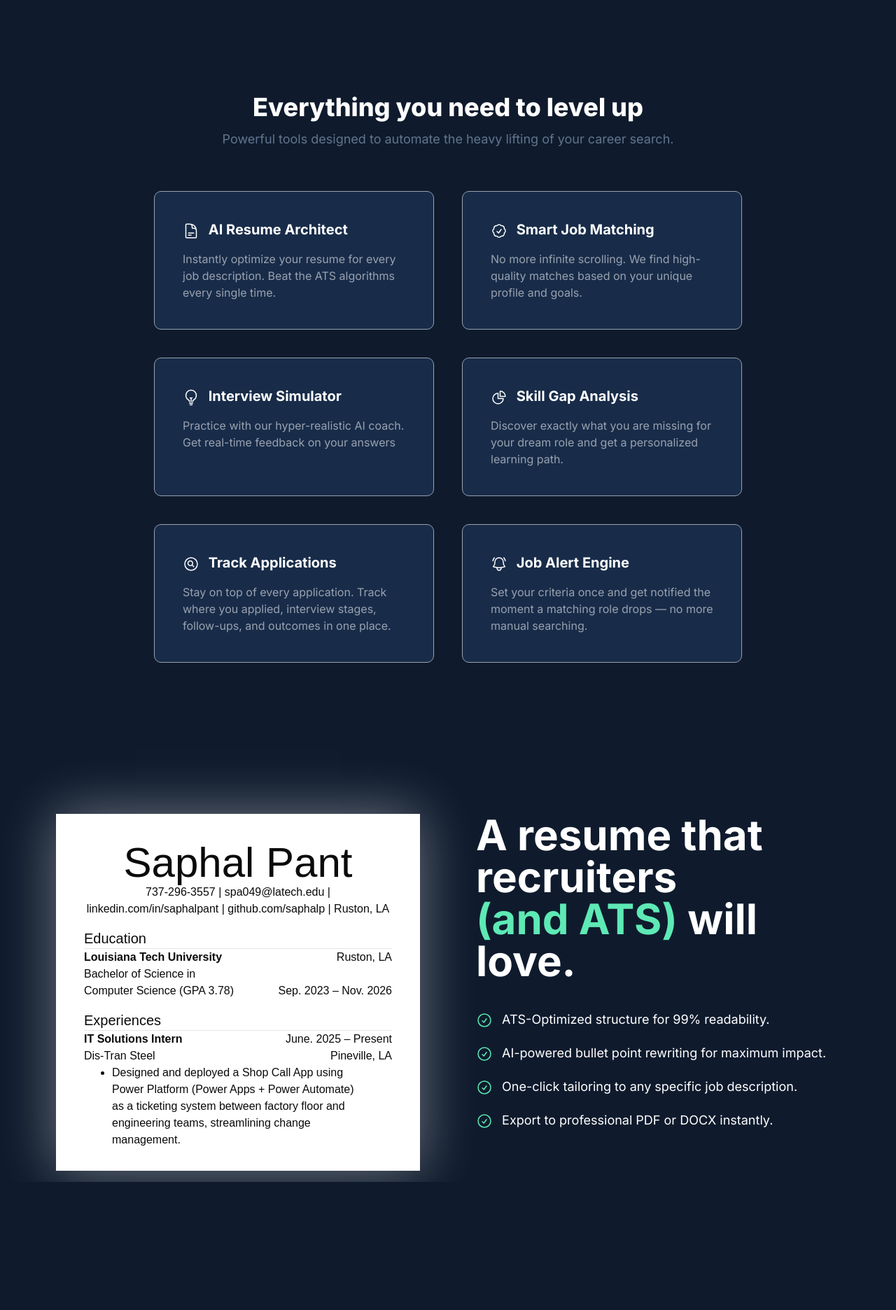
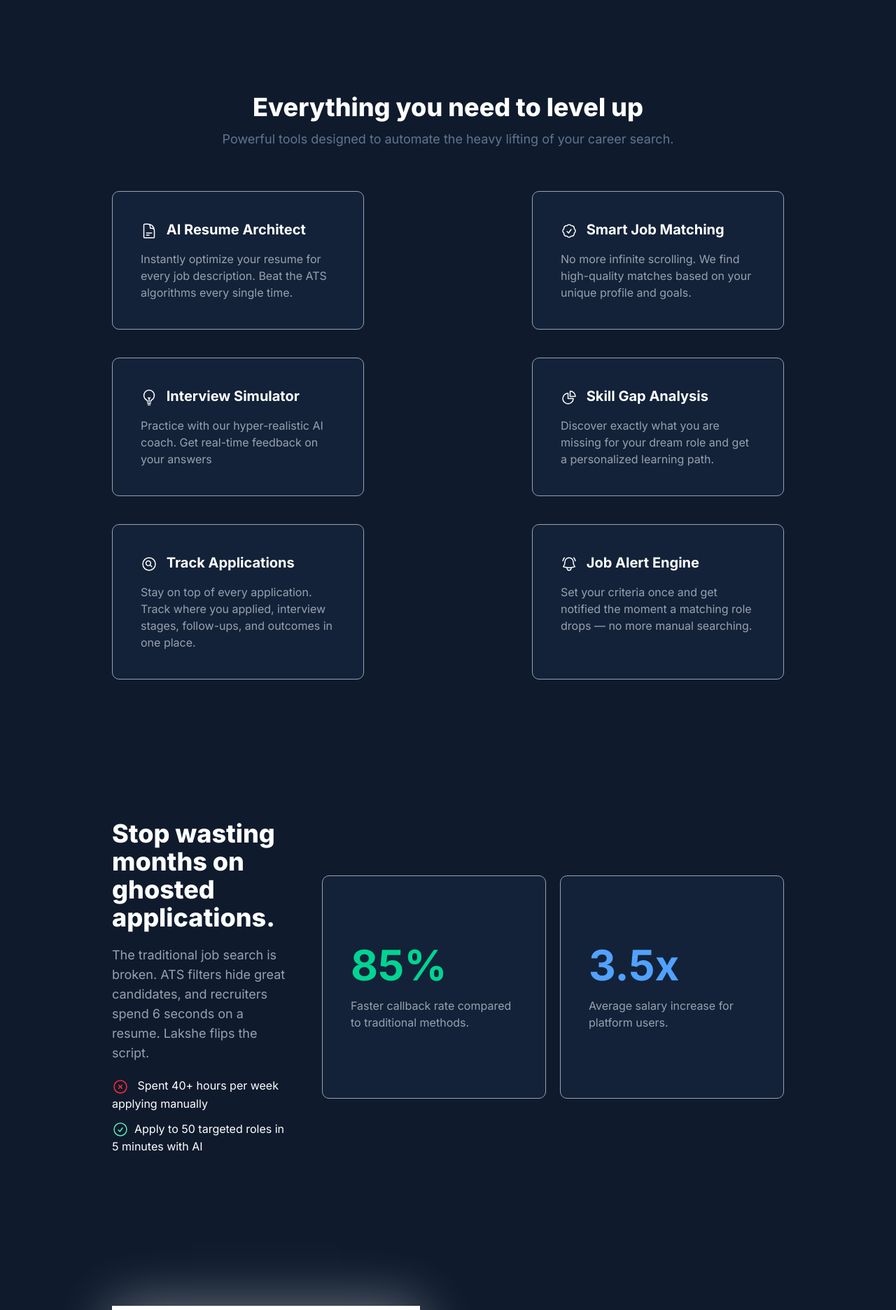
Before and after one commit to saphalp/lakshe-frontend, a Next.js app in the folder lakshe/: page / in a window 1280 px wide. Shown: the part 520-2392 px from the top of the page at 70% size. Before the commit the page ends 2209 px from the top, so only its background shows below. Built offline with nearby package versions, Linux system fonts and the light colour scheme; a web font is replaced by a local one.

Commit message:
feat: updated feature section in landing page

```diff
--- a/lakshe/app/globals.css
+++ b/lakshe/app/globals.css
@@ -50,7 +50,7 @@
 :root {
   --background: #0F1B2D;
   --foreground: oklch(0.145 0 0);
-  --card: #182c49;
+  --card: #132239;
   --card-foreground: oklch(0.145 0 0);
   --popover: oklch(1 0 0);
   --popover-foreground: oklch(0.145 0 0);
@@ -116,6 +116,8 @@
   --sidebar-ring: oklch(0.556 0 0);
 }
 
+
+
 @layer base {
   * {
     @apply border-border outline-ring/50;
--- a/lakshe/app/page.tsx
+++ b/lakshe/app/page.tsx
@@ -1,6 +1,8 @@
+import SecondaryFeatures from '@/components/SecondaryFeatures'
 import CriticalFeatures from '@/components/ui/CriticalFeatures'
 import HeroBanner from '@/components/ui/HeroBanner'
 import ResumeBanner from '@/components/ui/ResumeBanner'
+import StepsDescription from '@/components/ui/StepsDescription'
 import React from 'react'
 
 function page() {
@@ -8,6 +10,8 @@ function page() {
     <>
     <HeroBanner/>
     <CriticalFeatures/>
+    <SecondaryFeatures/>
+    <StepsDescription/>
     <ResumeBanner/>
     </>
   )
--- /dev/null
+++ b/lakshe/components/SecondaryFeatures.tsx
@@ -0,0 +1,34 @@
+import React from 'react'
+
+function SecondaryFeatures() {
+  return (
+    <div className='flex text-white px-40 font-sans mt-50 gap-10'>
+      <div className='w-1/2 flex flex-col gap-5'>
+          <p className='text-4xl font-extrabold'>Stop wasting months on ghosted applications.</p>
+          <p className='text-lg text-gray-400'>The traditional job search is broken. ATS filters hide great candidates, and recruiters spend 6 seconds on a resume. Lakshe flips the script.</p>
+          <div className='flex flex-col gap-3'>
+            <p><svg xmlns="http://www.w3.org/2000/svg" fill="none" viewBox="0 0 24 24" strokeWidth={1.5} stroke="currentColor" className="size-6 inline mr-2 stroke-red-500">
+            <path strokeLinecap="round" strokeLinejoin="round" d="m9.75 9.75 4.5 4.5m0-4.5-4.5 4.5M21 12a9 9 0 1 1-18 0 9 9 0 0 1 18 0Z" />
+            </svg> Spent 40+ hours per week applying manually</p>
+            <p> <svg xmlns="http://www.w3.org/2000/svg" fill="none" viewBox="0 0 24 24" strokeWidth={1.5} stroke="currentColor" className="size-6 inline mr-2 stroke-emerald-300">
+            <path strokeLinecap="round" strokeLinejoin="round" d="M9 12.75 11.25 15 15 9.75M21 12a9 9 0 1 1-18 0 9 9 0 0 1 18 0Z" />
+            </svg>Apply to 50 targeted roles in 5 minutes with AI</p>
+          </div>
+      </div>
+      <div className='flex gap-5 items-center'>
+        <div className='flex flex-col rounded-lg border-1
+        border-gray-400 gap-4 p-10 w-80 bg-card justify-center h-2/3'>
+          <p className='font-bold text-emerald-400 text-6xl'>85%</p>
+          <p className='text-gray-400'>Faster callback rate compared to traditional methods.</p>
+        </div>
+        <div className='flex flex-col rounded-lg border-1
+        border-gray-400 gap-4 p-10 w-80 bg-card justify-center h-2/3'>
+          <p className='font-bold text-blue-400 text-6xl'>3.5x</p>
+          <p className='text-gray-400'>Average salary increase for platform users.</p>
+        </div>
+      </div>
+    </div>
+  )
+}
+
+export default SecondaryFeatures
--- a/lakshe/components/ui/CriticalFeatures.tsx
+++ b/lakshe/components/ui/CriticalFeatures.tsx
@@ -3,14 +3,14 @@ import FeatureCard from './FeatureCard'
 
 function CriticalFeatures() {
   return (
-    <div className='mt-15 font-sans px-20'>
+    <div className='mt-15 font-sans px-40'>
         <div className='text-center text-white'>
             <p className='text-4xl font-extrabold'>Everything you need to level up</p>
             <p className='text-lg mt-3 text-[oklch(55.4%_0.046_257.417)]'>Powerful tools designed to automate the heavy lifting of your career search.</p>
         </div>
-        <div className='flex gap-10 mt-15 flex-wrap justify-center'>
-            <FeatureCard icon={<svg xmlns="http://www.w3.org/2000/svg" fill="none" viewBox="0 0 24 24" stroke-width="1.5" stroke="currentColor" className="size-6 inline mr-2">
-  <path stroke-linecap="round" stroke-linejoin="round" d="M19.5 14.25v-2.625a3.375 3.375 0 0 0-3.375-3.375h-1.5A1.125 1.125 0 0 1 13.5 7.125v-1.5a3.375 3.375 0 0 0-3.375-3.375H8.25m0 12.75h7.5m-7.5 3H12M10.5 2.25H5.625c-.621 0-1.125.504-1.125 1.125v17.25c0 .621.504 1.125 1.125 1.125h12.75c.621 0 1.125-.504 1.125-1.125V11.25a9 9 0 0 0-9-9Z" />
+        <div className='flex gap-10 mt-15 flex-wrap justify-between'>
+            <FeatureCard icon={<svg xmlns="http://www.w3.org/2000/svg" fill="none" viewBox="0 0 24 24" strokeWidth="1.5" stroke="currentColor" className="size-6 inline mr-2">
+  <path strokeLinecap="round" strokeLinejoin="round" d="M19.5 14.25v-2.625a3.375 3.375 0 0 0-3.375-3.375h-1.5A1.125 1.125 0 0 1 13.5 7.125v-1.5a3.375 3.375 0 0 0-3.375-3.375H8.25m0 12.75h7.5m-7.5 3H12M10.5 2.25H5.625c-.621 0-1.125.504-1.125 1.125v17.25c0 .621.504 1.125 1.125 1.125h12.75c.621 0 1.125-.504 1.125-1.125V11.25a9 9 0 0 0-9-9Z" />
 </svg>
 } header='AI Resume Architect' description='Instantly optimize your resume for every job description. Beat the ATS algorithms every single time.'/>
             <FeatureCard icon={<svg xmlns="http://www.w3.org/2000/svg" fill="none" viewBox="0 0 24 24" strokeWidth={1.5} stroke="currentColor" className="size-6 inline mr-2">
--- a/lakshe/components/ui/FeatureCard.tsx
+++ b/lakshe/components/ui/FeatureCard.tsx
@@ -9,7 +9,7 @@ interface FeatureCardProps {
 function FeatureCard({header, description, icon} : FeatureCardProps) {
   return (
     <div className='flex flex-col rounded-lg border-1
-     border-gray-400 gap-4 p-10 w-100 bg-card transition-transform duration-300 hover:-translate-y-2
+     border-gray-400 gap-4 p-10 w-90 bg-card transition-transform duration-300 hover:-translate-y-2
      shadow-none transition-shadow duration-300 hover:shadow-[0_0_25px_rgba(255,255,255,0.2)]'>
       <p className='font-bold text-white text-xl'>{icon} {header}</p>
       <p className='text-gray-400'>{description}</p>
--- a/lakshe/components/ui/ResumeBanner.tsx
+++ b/lakshe/components/ui/ResumeBanner.tsx
@@ -2,7 +2,7 @@ import React from 'react'
 
 function ResumeBanner() {
   return (
-    <div className='flex justify-between gap-10 py-4 px-20 font-sans mt-50'>
+    <div className='flex justify-between gap-10 py-4 px-40 font-sans mt-50'>
       <div className='w-1/2'>
         <div className='bg-white font-mono pt-10 px-10 pb-4 shadow-[0_0_75px_rgba(255,255,255,0.4)] transition-transform duration-300 hover:-translate-y-2'>
             <div className='text-center'>
--- /dev/null
+++ b/lakshe/components/ui/StepsDescription.tsx
@@ -0,0 +1,11 @@
+import React from 'react'
+
+function StepsDescription() {
+  return (
+    <div className='text-white'>
+
+    </div>
+  )
+}
+
+export default StepsDescription
```
Also changed, not shown: lakshe/package.json (+5 -3 lines), 1 other file (tests, documents, lock files or other folders).
